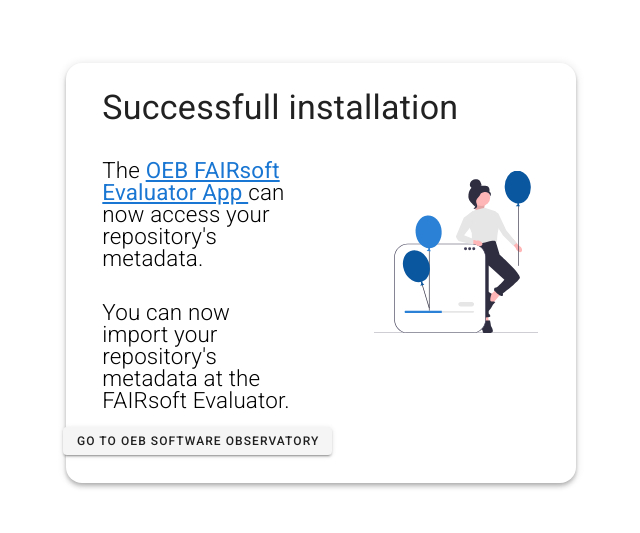
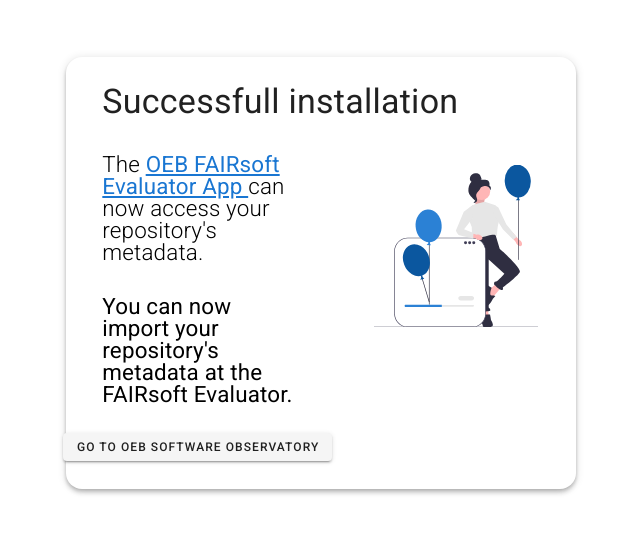
Before and after one commit to inab/oeb-fairsoft-evaluator-post-installation, a Nuxt app: page / in a window 1280 px wide. Shown: the part 127-660 px from the top of the page, without its empty margins (319-959 px from the left). Built offline with nearby package versions, Linux system fonts and the light colour scheme.

Commit message:
updated text

```diff
--- a/pages/index.vue
+++ b/pages/index.vue
@@ -25,11 +25,11 @@
                       can now access your repository's metadata.
                   </v-card-text>
                   <v-card-text class="text-subtitle subtitle mt-0">
-                      You can now import your repository's metadata at the FAIRsoft Evaluator.
+                      <b>You can now import your repository's metadata at the FAIRsoft Evaluator.</b>
                   </v-card-text>
                   <v-btn
                       @click="goToEvaluator()"
-                      class="align-self-center"
+                      class="align-self-center mt-3"
                       small
                       >
                       Go To OEB Software Observatory
```
Also changed, not shown: 3 other files (tests, documents, lock files or other folders).
